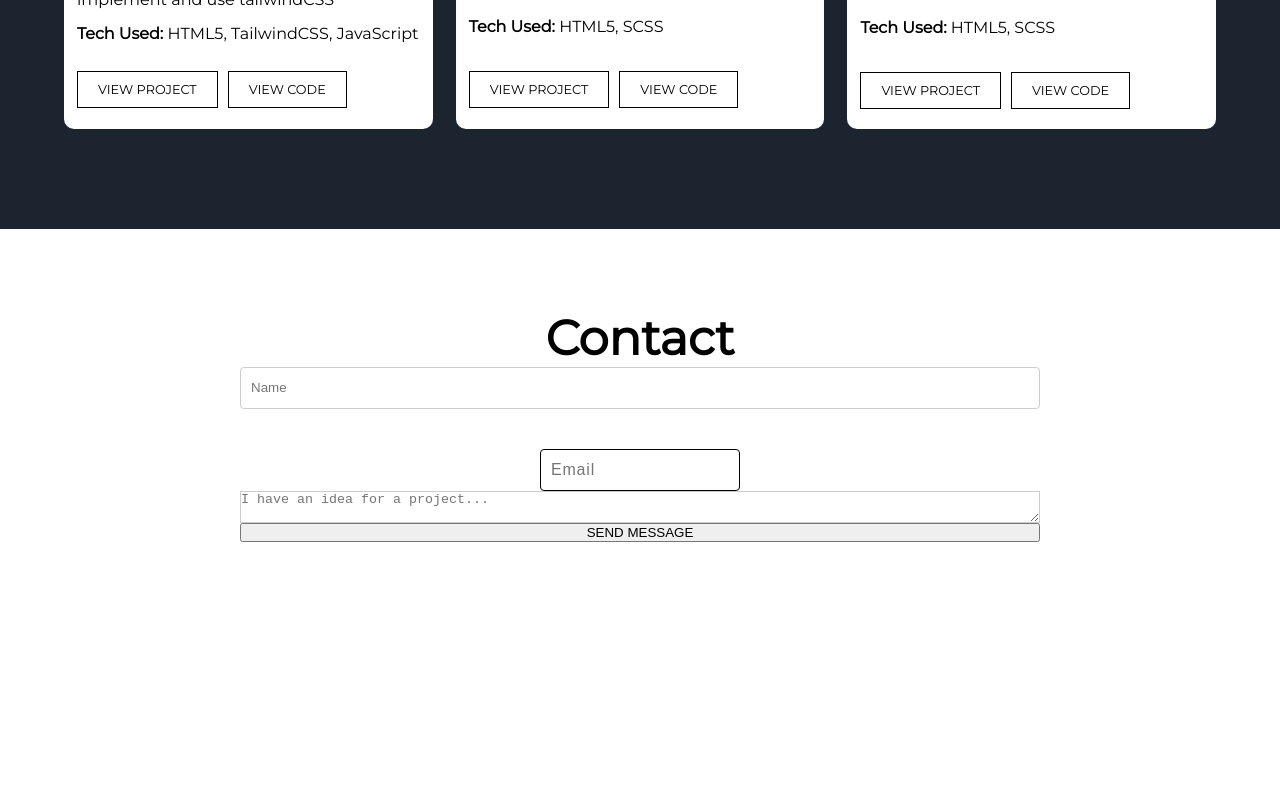
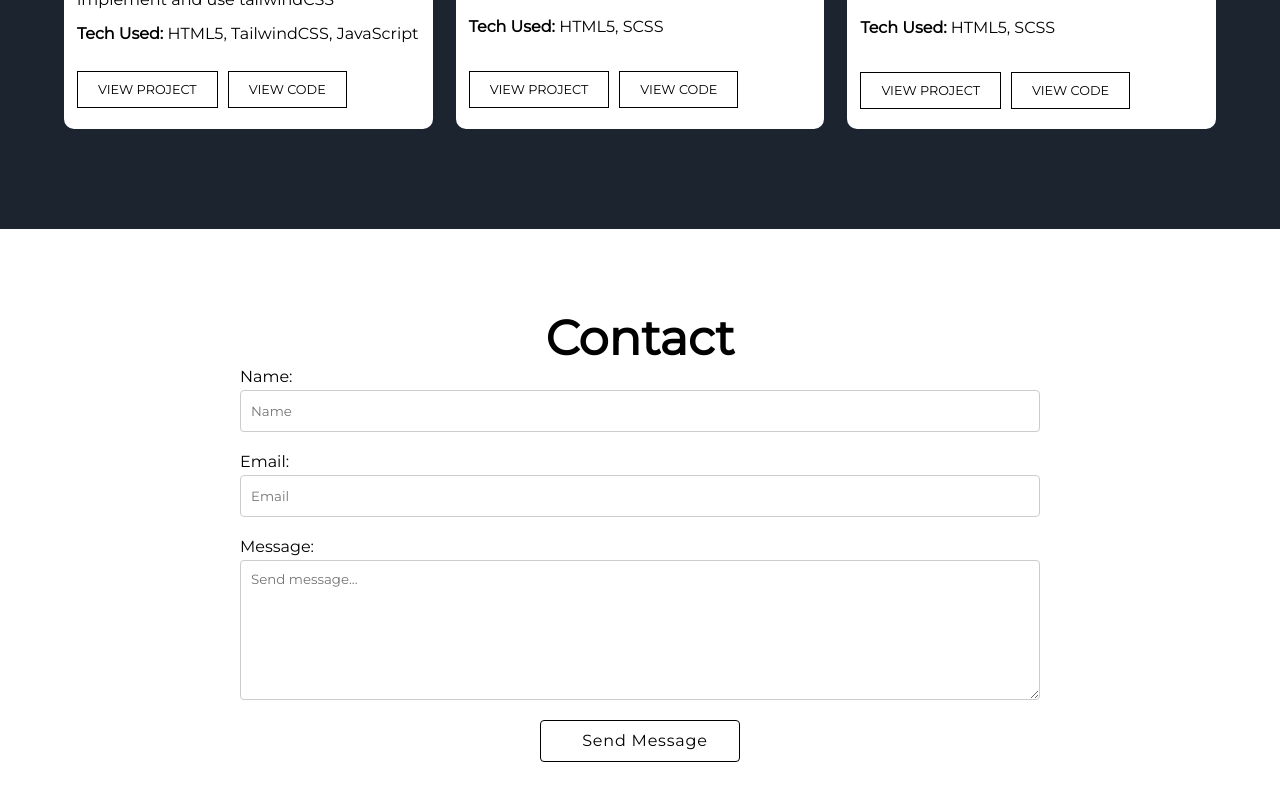
Before and after one commit to Izimartin/react-portfolio, a React (Create React App) app: page / in a window 1280 px wide. Shown: the part 1961-2761 px from the top of the page. Before the commit the page ends 2583 px from the top, so only its background shows below. Built offline with nearby package versions, Linux system fonts and the light colour scheme.

Commit message:
Form changes

```diff
--- a/src/App.css
+++ b/src/App.css
@@ -2,12 +2,9 @@
   box-sizing: border-box;
   padding: 0;
   margin: 0;
+  font-family: "Montserrat", sans-serif;
 }
 
 html {
   scroll-behavior: smooth;
 }
-
-body {
-  font-family: "Montserrat", sans-serif;
-}
--- a/src/components/Contact/Contact.js
+++ b/src/components/Contact/Contact.js
@@ -7,44 +7,15 @@ const Contact = () => {
     <div className="contact" id="contact" css={styles}>
       <h2>Contact</h2>
       <Container>
-        {/* <form method="POST" name="contact" data-netlify="true">
+        <form name="contact" method="post" action="/contact">
+          <input type="hidden" name="form-name" value="contact" />
           <label>Name:</label>
           <input type="text" name="name" placeholder="Name" />
           <label>Email:</label>
           <input type="email" name="email" placeholder="Email" />
           <label>Message:</label>
-          <textarea rows="8" cols="50" name="message"></textarea>
-          <input type="submit" class="sendMessage" value="Send message" />
-        </form>
-        <p>You can also email me at <span>eholdridge2@gmail.com</span></p> */}
-        <form
-        // onSubmit={handleSubmit}
-        name="contact"
-        method="post"
-        action="/contact"
-      >
-        <input type="hidden" name="form-name" value="contact" />
-        <input
-          // value={name}
-          // onChange={(e) => setName(e.target.value)}
-          type="text"
-          name="name"
-          placeholder="Name"
-        />
-        <input
-          // value={email}
-          // onChange={(e) => setEmail(e.target.value)}
-          type="email"
-          name="email"
-          placeholder="Email"
-        />
-        <textarea
-          // value={message}
-          // onChange={(e) => setMessage(e.target.value)}
-          name="message"
-          placeholder="I have an idea for a project..."
-        ></textarea>
-        <button type="submit">SEND MESSAGE</button>
+          <textarea name="message" rows="8" cols="50" placeholder="Send message..."></textarea>
+          <input type="submit" value="Send Message"/>
       </form>
       </Container>
     </div>
@@ -97,8 +68,14 @@ const styles = css`
     }
     textarea {
       border: 1px solid #ccc;
+      padding: 10px 0 0 10px;
+      border-radius: 4px;
+      font-
       &:focus {
         outline: 1px solid black;
+      }
+      &:placeholder {
+        font-size: 2rem;
       }
     }
   }
```
